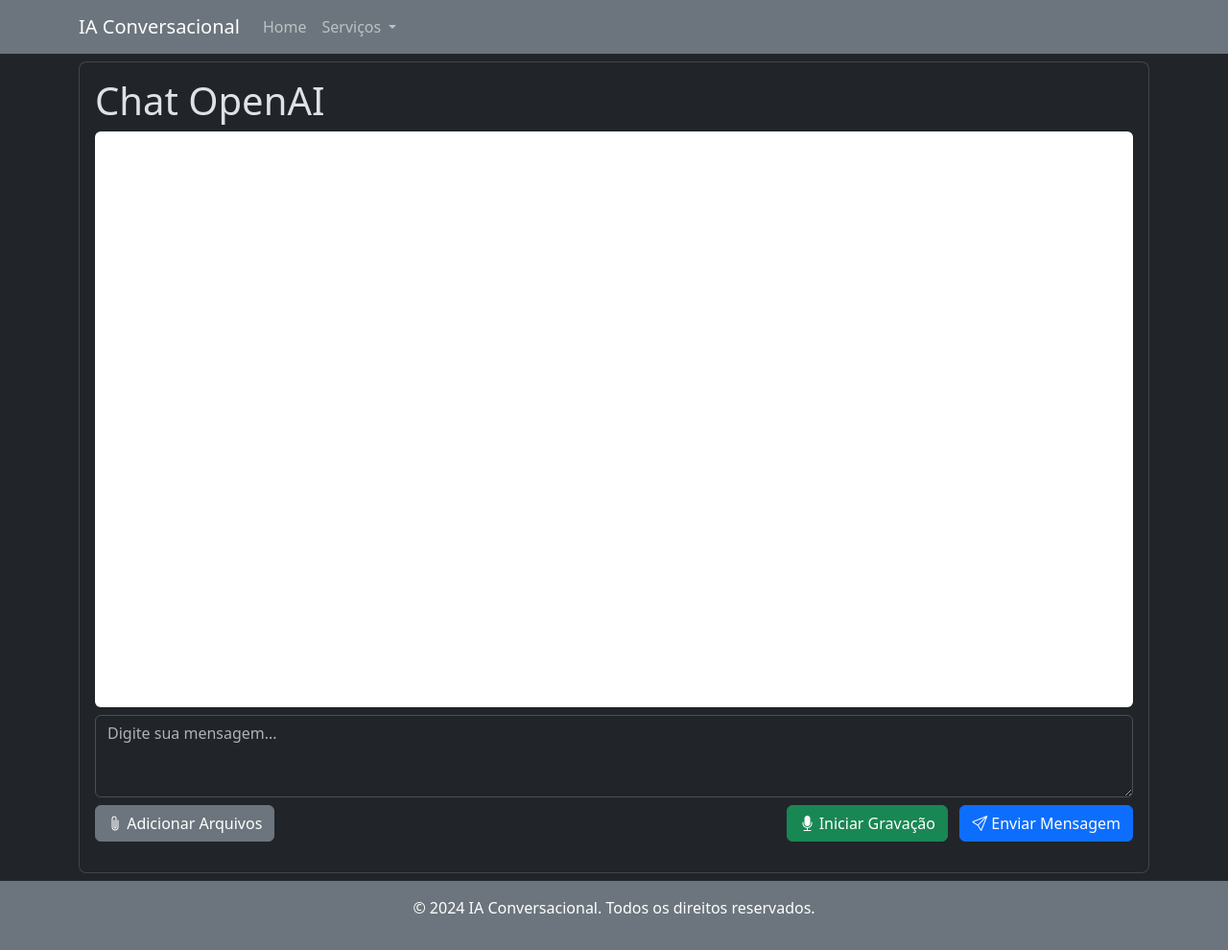
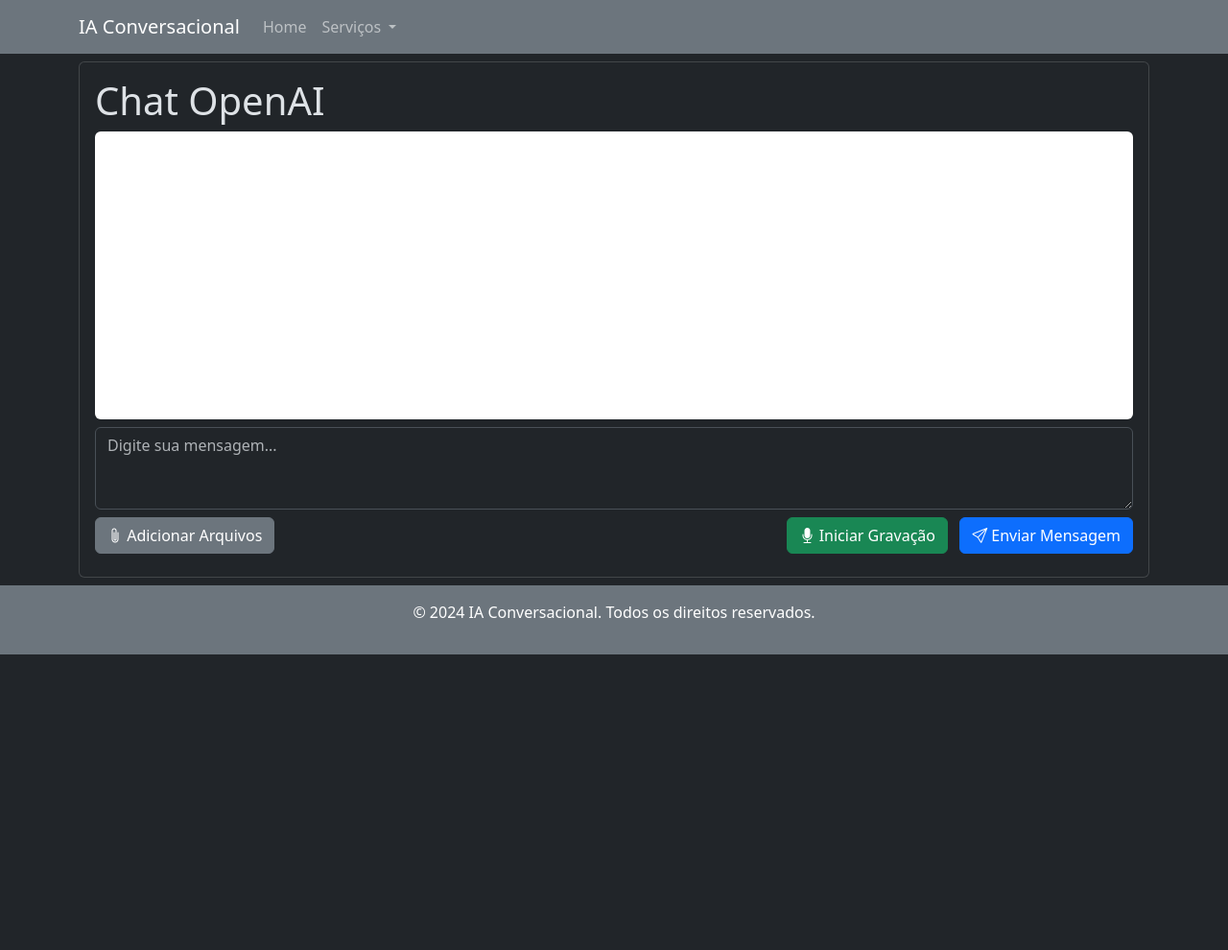
Before and after one commit to Alanbacha/projects-ai, a FastAPI app: page /openai_services/chat in a window 1280 px wide. Shown: the whole page at 96% size. After the commit the page ends 682 px from the top, so only its background shows below. Run offline with FastAPI, Linux system fonts and the light colour scheme; some libraries are stand-ins or nearby versions.

Commit message:
Refactoring UI

```diff
--- a/frontend/static/css/common.css
+++ /dev/null
@@ -1,3 +0,0 @@
-body {
-	padding-top: 56px;
-}
--- a/frontend/static/css/services/openai/chat.css
+++ /dev/null
@@ -1,12 +0,0 @@
-/* CSS para estilizar a interface do chat */
-.card {
-	border-radius: 8px;
-}
-
-#filePreview .card {
-	background-color: #2c3e50;
-}
-
-#filePreview .card-text {
-	color: #ecf0f1;
-}
--- a/frontend/static/js/common.js
+++ b/frontend/static/js/common.js
@@ -1,8 +1,8 @@
 const CommonApp = (() => {
-	const ShowToast = (message) => {
+	const ShowToast = (message, bsClass = 'danger') => {
 		const toastContainer = $("#toastContainer");
 		const toastElement = $(`
-            <div class="toast align-items-center text-white bg-danger border-0" role="alert" aria-live="assertive" aria-atomic="true">
+            <div class="toast align-items-center text-bg-${bsClass} border-0" role="alert" aria-live="assertive" aria-atomic="true">
                 <div class="d-flex">
                     <div class="toast-body">
                         ${message}
@@ -13,12 +13,10 @@
         `);
 
 		toastContainer.append(toastElement);
+
 		const toast = new bootstrap.Toast(toastElement[0]);
 		toast.show();
-
-		setTimeout(() => {
-			toastElement.remove();
-		}, 5000);
+		setTimeout(() => { toastElement.remove(); }, 5000);
 	};
 
 	const StartRecording = async (setupRecording, stopRecording) => {
@@ -27,19 +25,14 @@
 			const mediaRecorder = new MediaRecorder(stream);
 			const audioChunks = [];
 
-			mediaRecorder.ondataavailable = (event) => {
-				audioChunks.push(event.data);
-			};
+			mediaRecorder.ondataavailable = (event) => { audioChunks.push(event.data); };
 
 			mediaRecorder.onstop = async () => {
 				const audioBlob = new Blob(audioChunks, { type: "audio/webm" });
 				const formData = new FormData();
 				formData.append("file", audioBlob, "audio.webm");
 
-				const response = await fetch("/openai/whisper", {
-					method: "POST",
-					body: formData,
-				});
+				const response = await fetch("/openai/whisper", { method: "POST", body: formData, });
 
 				if (response.ok) {
 					const data = await response.json();
@@ -60,9 +53,7 @@
 	const TextToSpeech = async (text, autoplay = true) => {
 		const response = await fetch("/openai/tts", {
 			method: "POST",
-			headers: {
-				"Content-Type": "application/json",
-			},
+			headers: { "Content-Type": "application/json", },
 			body: JSON.stringify({ text }),
 		});
 
@@ -70,9 +61,11 @@
 			const audioBlob = await response.blob();
 			const audioUrl = URL.createObjectURL(audioBlob);
 			const audio = new Audio(audioUrl);
+
 			if (autoplay) {
 				audio.play();
 			}
+
 			return audio;
 		} else {
 			ShowToast("Falha ao converter texto para fala.");
--- a/frontend/static/js/services/openai/chat.js
+++ b/frontend/static/js/services/openai/chat.js
@@ -21,20 +21,26 @@
 	};
 
 	const LoadEvents = () => {
-		$(Selectors.ParentSelector).on("click", Selectors.SendMessageButton, SendMessage).on("click", Selectors.StartRecordingButton, StartRecording).on("click", Selectors.StopRecordingButton, StopRecording).on("change", Selectors.FileInput, PreviewFiles);
+		$(Selectors.ParentSelector)
+			.on("click", Selectors.SendMessageButton, SendMessage)
+			.on("click", Selectors.StartRecordingButton, StartRecording)
+			.on("click", Selectors.StopRecordingButton, StopRecording)
+			.on("change", Selectors.FileInput, PreviewFiles)
+			;
 	};
 
 	const CreateMessage = (content, isUser = true, files = [], audioUrl = null) => {
 		const time = new Date().toLocaleTimeString([], { hour: "2-digit", minute: "2-digit" });
-		const filesHtml = files.map((file) => CreateFileCard(file, isUser, false)).join("");
+		const filesHtml = files.map((file, index) => CreateFileCard(file, index, false)).join("");
 		const audioPlayerHtml = audioUrl ? `<div class="audio-container" id="audio-${Date.now()}"></div>` : "";
+
 		return `
-            <div class="card ${isUser ? "text-bg-primary align-self-end" : "text-bg-secondary align-self-start"} mb-2" style="max-width: 80%;">
-                <div class="card-body">
-                    <p class="card-text" style="font-size: 1em;">${content}</p>
+			<div class="card ${isUser ? "text-bg-primary align-self-end" : "text-bg-secondary align-self-start"}" style="min-width: 40%; max-width: 80%;">
+                <div class="card-body d-flex flex-column gap-2">
+                    <p class="card-text">${content}</p>
                     ${filesHtml}
                     ${audioPlayerHtml}
-                    <div class="text-end text-white-50" style="font-size: 0.8em;">${time}</div>
+                    <div class="text-end text-white-50 small">${time}</div>
                 </div>
             </div>
         `;
@@ -43,6 +49,7 @@
 	const AddMessageToChat = (content, isUser = true, files = [], audioUrl = null) => {
 		const messageHtml = CreateMessage(content, isUser, files, audioUrl);
 		const messageElement = $(`<div class="d-flex ${isUser ? "justify-content-end" : "justify-content-start"}">${messageHtml}</div>`);
+
 		$(Selectors.ChatWindow).append(messageElement);
 		$(Selectors.ChatWindow).scrollTop($(Selectors.ChatWindow)[0].scrollHeight);
 
@@ -50,12 +57,12 @@
 			const audioContainer = messageElement.find(".audio-container");
 			const audioElement = $(`<audio controls autoplay class="w-100">`).attr("src", audioUrl);
 			audioContainer.append(audioElement);
-			//audioElement.createAudioController({ appendTo: audioContainer, autoplay: true });
 		}
 	};
 
 	const SendMessage = async () => {
 		const message = $(Selectors.ChatInput).val();
+
 		if (message.trim() === "") {
 			CommonApp.ShowToast("Digite uma mensagem para enviar.");
 			return;
@@ -63,15 +70,19 @@
 
 		const files = attachedFiles;
 		AddMessageToChat(message, true, files);
+
 		$(Selectors.ChatInput).val("");
 		$(Selectors.FileInput).val("");
 		$(Selectors.FilePreview).html("");
+
 		attachedFiles = [];
+
 		await SendChatMessage(message, files);
 	};
 
 	const StartRecording = () => {
 		$(Selectors.SendMessageButton).prop("disabled", true);
+
 		CommonApp.StartRecording(
 			(recorder) => {
 				mediaRecorder = recorder;
@@ -97,15 +108,16 @@
 	};
 
 	const PreviewFiles = () => {
-		Array.from($(Selectors.FileInput)[0].files).forEach((file) => {
-			attachedFiles.push(file);
-		});
+		Array.from($(Selectors.FileInput)[0].files).forEach((file) => { attachedFiles.push(file); });
+
 		$(Selectors.FilePreview).html("");
+
 		attachedFiles.forEach((file, index) => {
-			const fileCard = CreateFileCard(file, true, true); // showRemove = true
+			const fileCard = CreateFileCard(file, index, true);
+
 			$(Selectors.FilePreview).append(`
-                <div class="card mb-2">
-                    <div class="card-body">
+                <div class="card flex-grow-1">
+                    <div class="card-body d-flex">
                         ${fileCard}
                     </div>
                 </div>
@@ -113,9 +125,33 @@
 		});
 	};
 
+	const CreateFileCard = (file, index, showRemove) => {
+		const fileType = file.type.split("/")[0];
+		const fileIcon = fileType === "image" ? `<img src="${URL.createObjectURL(file)}" class="object-fit-cover rounded w-100 h-100">` : `<i class="bi bi-file-earmark-text" style="font-size: 2em;"></i>`;
+		const downloadButton = !showRemove ? `<a href="${URL.createObjectURL(file)}" download="${file.name}" class="btn btn-sm btn-primary"><i class="bi bi-download"></i></a>` : "";
+		const removeButton = showRemove ? `<button class="btn btn-sm btn-danger" onclick="RemoveFile(${index})"><i class="bi bi-trash"></i></button>` : "";
+
+		return `
+            <div class="d-flex gap-2 align-items-center align-content-between flex-grow-1 p-2 rounded text-bg-dark">
+                <div class="border rounded d-flex align-items-center justify-content-center p-1" style="width: 50px; height: 50px;">
+					${fileIcon}
+				</div>
+                <div class="flex-grow-1">
+                    <div>${file.name}</div>
+                    <div class="small">${(file.size / 1024).toFixed(1)} KB</div>
+                </div>
+				<div class="d-flex gap-2 p-2">
+                	${downloadButton}
+					${removeButton}
+				</div>
+            </div>
+        `;
+	};
+
 	const SendChatMessage = async (message, files = []) => {
 		const formData = new FormData();
 		formData.append("message", message);
+
 		if (chatId != null) {
 			formData.append("chat_id", chatId);
 		}
@@ -149,5 +185,6 @@
 	};
 
 	Init();
+
 	return {};
 })();
--- a/frontend/templates/layout.html
+++ b/frontend/templates/layout.html
@@ -1,5 +1,6 @@
 <!DOCTYPE html>
 <html lang="en" data-bs-theme="dark">
+
 	<head>
 		<meta charset="UTF-8" />
 		<meta name="viewport" content="width=device-width, initial-scale=1.0" />
@@ -10,8 +11,9 @@
 		<link rel="stylesheet" href="/static/css/common.css" />
 		{% block head %}{% endblock %}
 	</head>
-	<body class="bg-dark text-white">
-		<nav class="navbar navbar-expand-lg navbar-dark bg-secondary fixed-top">
+
+	<body class="text-bg-dark">
+		<nav class="navbar navbar-expand-lg navbar-dark text-bg-secondary">
 			<div class="container">
 				<a class="navbar-brand" href="/">IA Conversacional</a>
 				<button class="navbar-toggler" type="button" data-bs-toggle="collapse" data-bs-target="#navbarNav" aria-controls="navbarNav" aria-expanded="false" aria-label="Toggle navigation">
@@ -34,13 +36,14 @@
 			</div>
 		</nav>
 		<div class="container my-2">{% block content %}{% endblock %}</div>
-		<footer class="bg-secondary text-white text-center py-3">
+		<footer class="text-bg-secondary text-center py-3">
 			<p>&copy; 2024 IA Conversacional. Todos os direitos reservados.</p>
 		</footer>
-		<div id="toastContainer" class="position-fixed bottom-0 end-0 p-3"></div>
+		<div id="toastContainer" class="position-fixed top-0 end-0 p-2"></div>
 		<script src="/static/vendor/jquery/jquery.min.js" defer></script>
 		<script src="/static/vendor/bootstrap/bootstrap.bundle.min.js" defer></script>
 		<script src="/static/js/common.js" defer></script>
 		{% block scripts %}{% endblock %}
 	</body>
+
 </html>
--- a/frontend/templates/services/openai/chat.html
+++ b/frontend/templates/services/openai/chat.html
@@ -1,10 +1,13 @@
-{% extends "layout.html" %} {% block title %}Chat OpenAI{% endblock %} {% block head %}
+{% extends "layout.html" %}
+{% block title %}Chat OpenAI{% endblock %}
+{% block head %}
 <link rel="stylesheet" href="/static/css/services/openai/chat.css" />
-{% endblock %} {% block content %}
+{% endblock %}
+{% block content %}
 <div id="chatApp" class="card my-2">
 	<div class="card-body">
 		<h1 class="card-title">Chat OpenAI</h1>
-		<div id="chatWindow" class="p-2 bg-white rounded overflow-y-auto" style="min-height: 600px"></div>
+		<div id="chatWindow" class="d-flex flex-column gap-2 p-2 bg-white rounded overflow-y-auto" style="min-height: 300px; max-height: 600px"></div>
 		<textarea id="chatInput" class="form-control mt-2" placeholder="Digite sua mensagem..." rows="3"></textarea>
 		<div class="mt-2">
 			<div class="d-flex justify-content-between align-items-center">
@@ -16,10 +19,11 @@
 					<button id="sendMessage" class="btn btn-primary ms-2"><i class="bi bi-send"></i> Enviar Mensagem</button>
 				</div>
 			</div>
-			<div id="filePreview" class="mb-3"></div>
+			<div id="filePreview" class="d-flex gap-2 flex-wrap mt-2"></div>
 		</div>
 	</div>
 </div>
-{% endblock %} {% block scripts %}
+{% endblock %}
+{% block scripts %}
 <script src="/static/js/services/openai/chat.js" defer></script>
 {% endblock %}
```
Also changed, not shown: frontend/static/js/home/index.js (+10 -10 lines), frontend/static/js/services/openai/index.js (deleted, +0 -70 lines), frontend/static/js/services/openai/tts_whisper.js (+6 -1 lines), frontend/templates/home/index.html (+7 -3 lines), frontend/templates/services/openai/index.html (+7 -3 lines), frontend/templates/services/openai/tts_whisper.html (+7 -3 lines).
